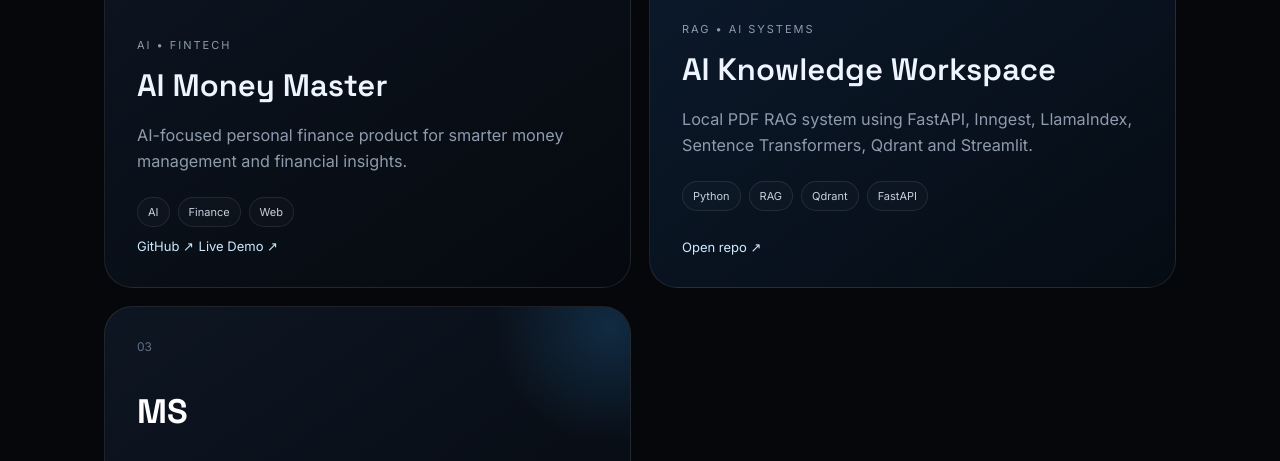
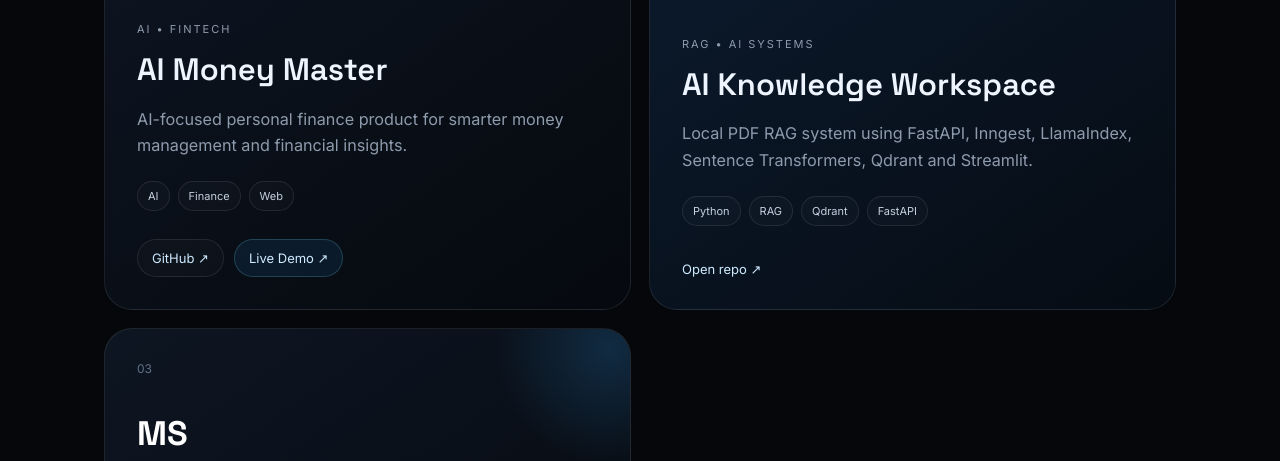
Before and after one commit to mitanshu007/Mitanshu-Shah, a website: page index.html in a window 1280 px wide. Shown: the part 3546-4007 px from the top of the page. Drawn offline with Linux system fonts and the light colour scheme.

Commit message:
Style separate project GitHub and live demo actions

```diff
--- a/style.css
+++ b/style.css
@@ -183,3 +183,6 @@
   *,*::before,*::after{animation-duration:.01ms!important;animation-iteration-count:1!important;transition-duration:.01ms!important}
   .reveal{opacity:1;transform:none}
 }
+
+.project-actions{display:flex;align-items:center;gap:10px;margin-top:28px;flex-wrap:wrap}.project-actions .project-link{margin-top:0;display:inline-flex;align-items:center;padding:10px 14px;border:1px solid var(--line);border-radius:999px;background:rgba(255,255,255,.02)}.project-actions .project-link:hover{border-color:rgba(123,231,255,.3);color:#fff}.project-actions .live-link{background:rgba(49,168,255,.09);border-color:rgba(123,231,255,.2)}
+@media(max-width:599px){.project-actions{gap:8px}.project-actions .project-link{padding:9px 12px;font-size:12px}}
```
